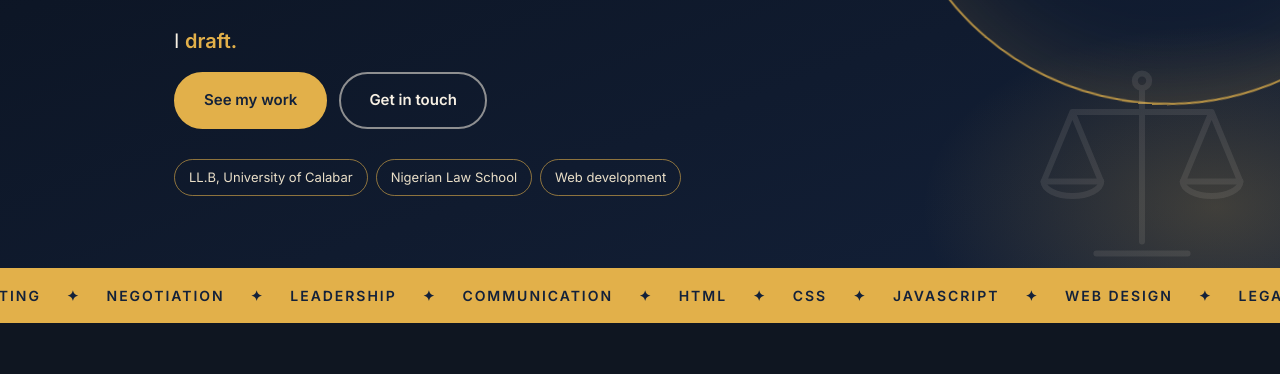
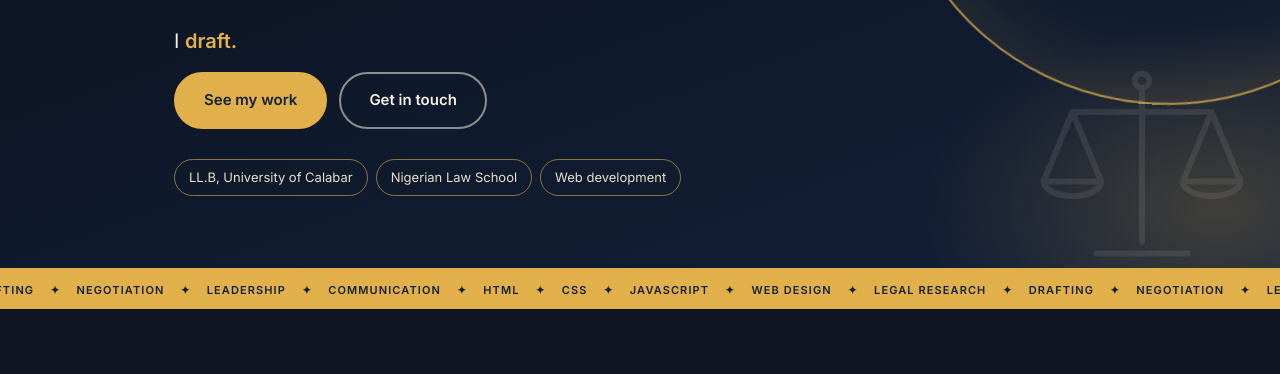
Before and after one commit to Ajigofortune/Ajigofortune.github.io, a plain HTML site: page index.html in a window 1280 px wide. Shown: the part 406-780 px from the top of the page. Drawn offline with nearby package versions, Linux system fonts and the light colour scheme; a web font is replaced by a local one.

Commit message:
Add files via upload

```diff
--- a/style.css
+++ b/style.css
@@ -171,10 +171,10 @@ h3 { font-size: 20px; margin: 0 0 8px; }
 .tags li:hover { background: var(--gold); color: #13213a; transform: translateY(-2px); }
 
 /* Marquee ticker */
-.marquee { overflow: hidden; white-space: nowrap; padding: 14px 0; background: var(--gold); color: #13213a; }
+.marquee { overflow: hidden; white-space: nowrap; padding: 7px 0; background: var(--gold); color: #13213a; }
 .track { display: inline-block; animation: scrollx 34s linear infinite; }
-.track span { font-size: 14px; font-weight: 600; letter-spacing: .14em; text-transform: uppercase; }
-.track span::after { content: "\2726"; margin: 0 26px; }
+.track span { font-size: 11px; font-weight: 600; letter-spacing: .1em; text-transform: uppercase; }
+.track span::after { content: "\2726"; margin: 0 16px; }
 @keyframes scrollx { to { transform: translateX(-50%); } }
 
 /* Stats */
```
